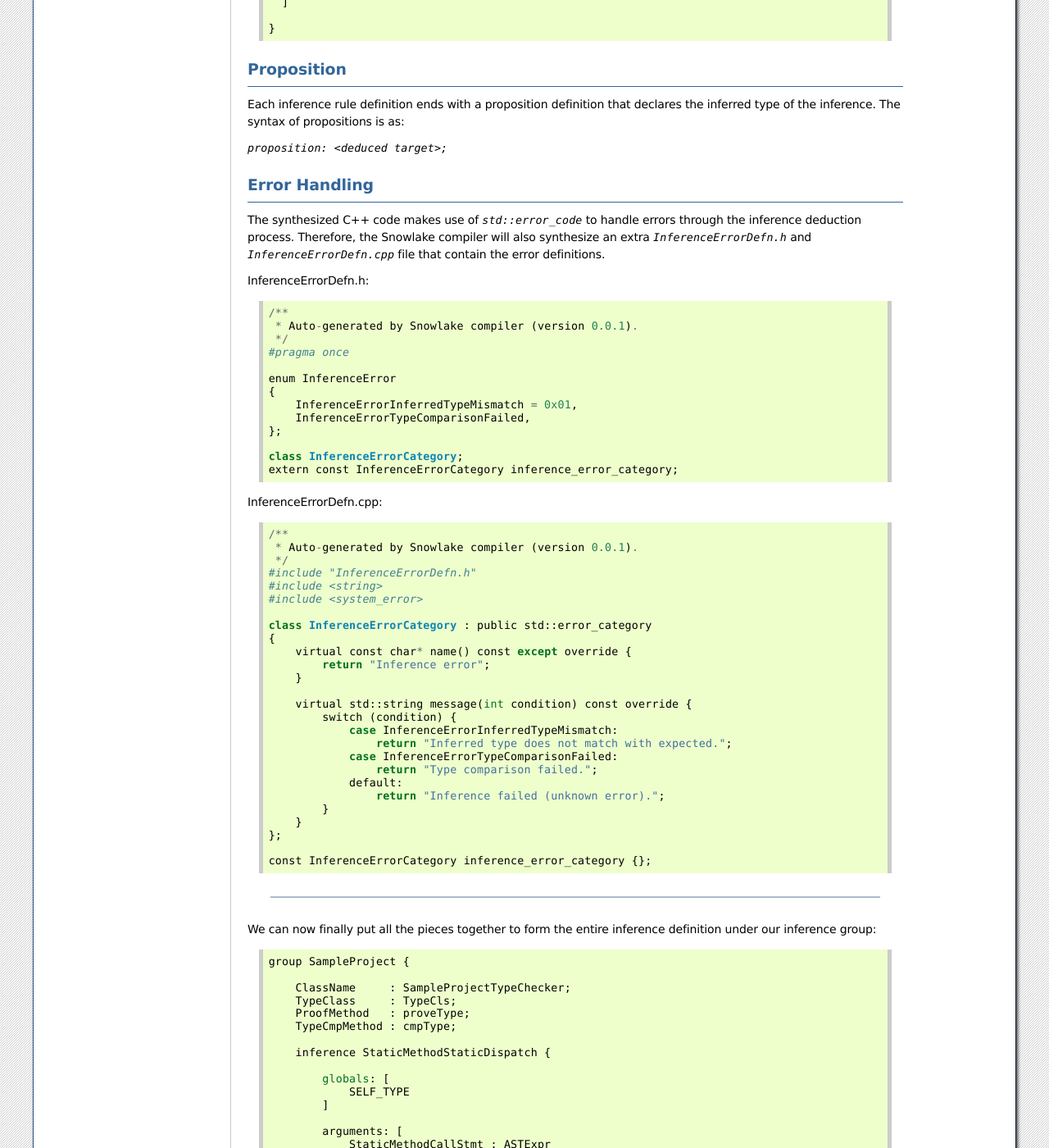
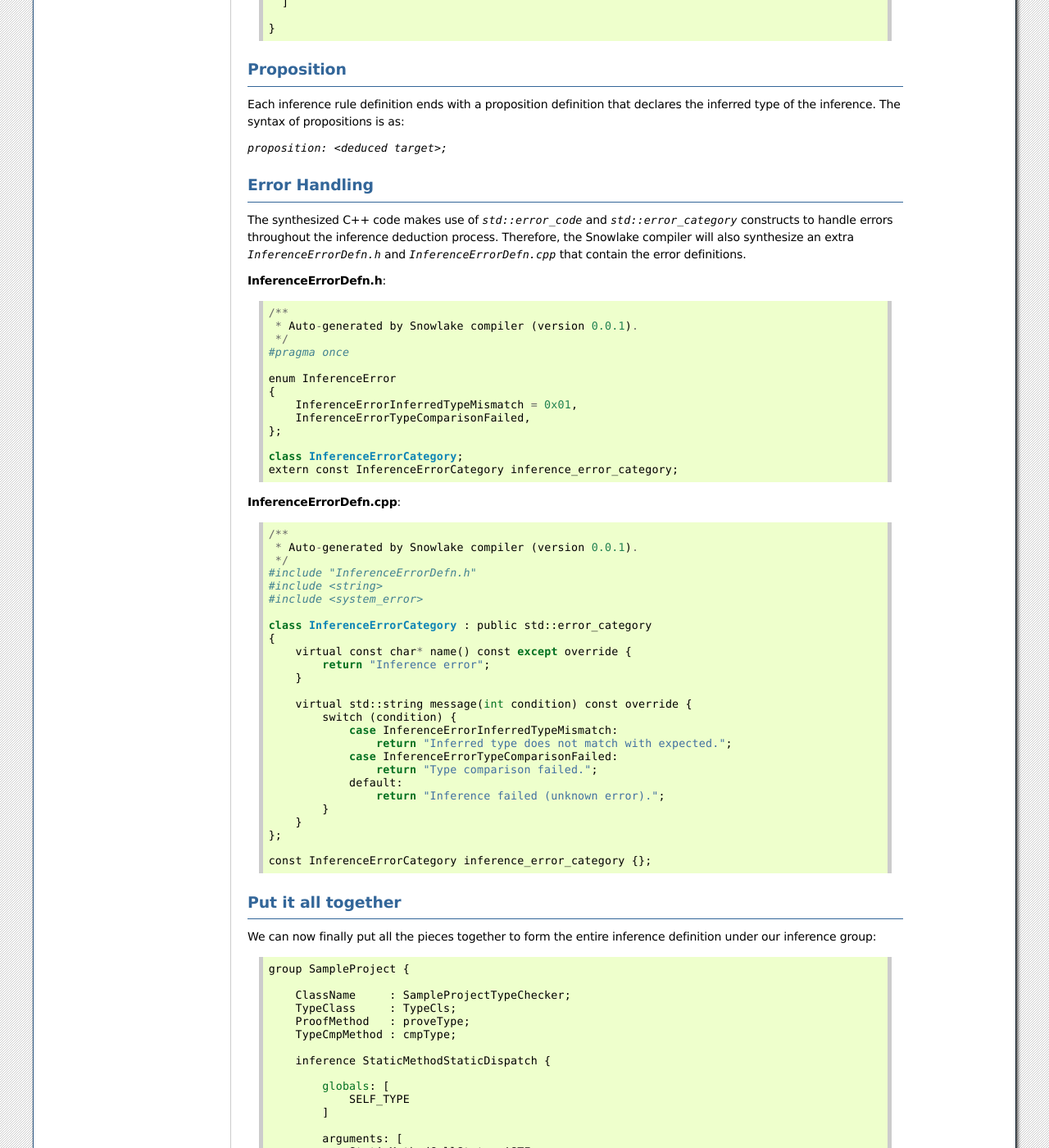
Before and after one commit to libcxx/Snowlake, a Sphinx documentation site: the page built from docs/source/tutorial.rst, in a window 1280 px wide and 1400 px high, scrolled down 7079 px. Shown: the whole window at 82% size. Built offline with Sphinx 7.4.7, drawn with Linux system fonts in a browser that asks for light colours; some of the changed text lies outside the part shown.

Commit message:
Minor refine [ci skip]

```diff
--- a/docs/source/tutorial.rst
+++ b/docs/source/tutorial.rst
@@ -520,12 +520,13 @@ declares the inferred type of the inference. The syntax of propositions is as:
 Error Handling
 ##############
 
-The synthesized C++ code makes use of `std::error_code` to handle
-errors through the inference deduction process. Therefore,
-the Snowlake compiler will also synthesize an extra `InferenceErrorDefn.h`
-and `InferenceErrorDefn.cpp` file that contain the error definitions.
+The synthesized C++ code makes use of `std::error_code` and
+`std::error_category` constructs to handle errors throughout the inference
+deduction process. Therefore, the Snowlake compiler will also synthesize
+an extra `InferenceErrorDefn.h` and `InferenceErrorDefn.cpp` that contain
+the error definitions.
 
-InferenceErrorDefn.h::
+**InferenceErrorDefn.h**::
 
   /**
    * Auto-generated by Snowlake compiler (version 0.0.1).
@@ -542,7 +543,7 @@ InferenceErrorDefn.h::
   extern const InferenceErrorCategory inference_error_category;
 
 
-InferenceErrorDefn.cpp::
+**InferenceErrorDefn.cpp**::
 
   /**
    * Auto-generated by Snowlake compiler (version 0.0.1).
@@ -571,7 +572,9 @@ InferenceErrorDefn.cpp::
 
   const InferenceErrorCategory inference_error_category {};
 
-------
+
+Put it all together
+###################
 
 We can now finally put all the pieces together to form the entire
 inference definition under our inference group::
@@ -615,7 +618,7 @@ inference definition under our inference group::
 And for the curious bunch, below is the synthesized C++ code in
 `SampleProjectTypeChecker.h` and `SampleProjectTypeChecker.cpp`.
 
-SampleProjectTypeChecker.h::
+**SampleProjectTypeChecker.h**::
 
   /**
    * Auto-generated by Snowlake compiler (version 0.0.1).
@@ -635,7 +638,7 @@ SampleProjectTypeChecker.h::
   };
 
 
-SampleProjectTypeChecker.cpp::
+**SampleProjectTypeChecker.cpp**::
 
   /**
    * Auto-generated by Snowlake compiler (version 0.0.1).
```
